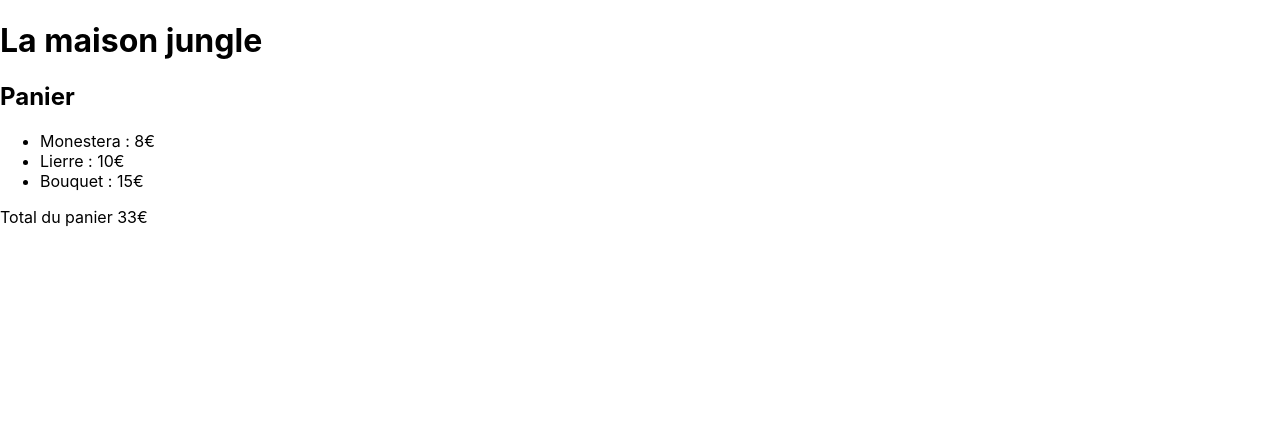
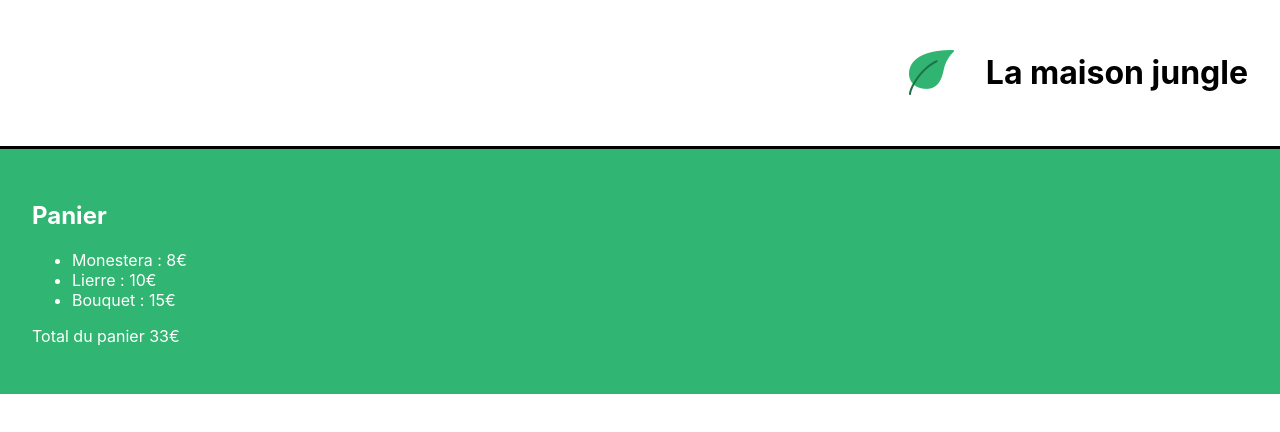
Before and after one commit to gridik26/la-maison-jungle, a React (Create React App) app: page / in a window 1280 px wide. Shown: the top 432 px of the page. Built offline with nearby package versions, Linux system fonts and the light colour scheme.

Commit message:
ajout composant & style

```diff
--- a/src/components/banner.js
+++ b/src/components/banner.js
@@ -1,5 +1,16 @@
+import '../styles/banner.css';
+import leaf from '../assets/leaf.png';
+
 function Banner() {
-    return <h1>La maison jungle</h1>
+
+    const title = 'La maison jungle';
+
+    return(
+        <div className='lmj-banner'>
+            <img src={leaf} alt='La maison jungle' className='lmj-logo'/>
+            <h1 className='lmj-title'>{title}</h1>
+        </div>
+    );
 }
 
 export default Banner
--- a/src/components/cart.js
+++ b/src/components/cart.js
@@ -3,7 +3,7 @@
     const prixLierre = 10;
     const prixBouquet = 15;
     return (
-        <div>
+        <div className='lmj-cart'>
             <h2>Panier</h2>
             <ul>
                 <li>Monestera : { prixMonestera }€</li>
--- a/src/index.js
+++ b/src/index.js
@@ -1,6 +1,6 @@
 import React from 'react';
 import ReactDOM from 'react-dom';
-import './index.css';
+import './styles/index.css';
 import App from './components/App';
 import reportWebVitals from './reportWebVitals';
 
--- /dev/null
+++ b/src/styles/banner.css
@@ -0,0 +1,25 @@
+.lmj-banner {
+	color: black;
+	text-align: right;
+	padding: 32px;
+	border-bottom: solid 3px black;
+	display: flex;
+	justify-content: flex-end;
+	flex-direction: row;
+	align-items: center;
+}
+
+.lmj-title {
+	padding-left: 32px;
+}
+
+.lmj-logo {
+	height: 45px;
+	width: 45px;
+}
+
+.lmj-cart {
+    padding: 32px;
+    color: white;
+    background-color: #31b572;
+}
```
Also changed, not shown: src/assets/leaf.png (added), src/styles/index.css (renamed from src/index.css).
